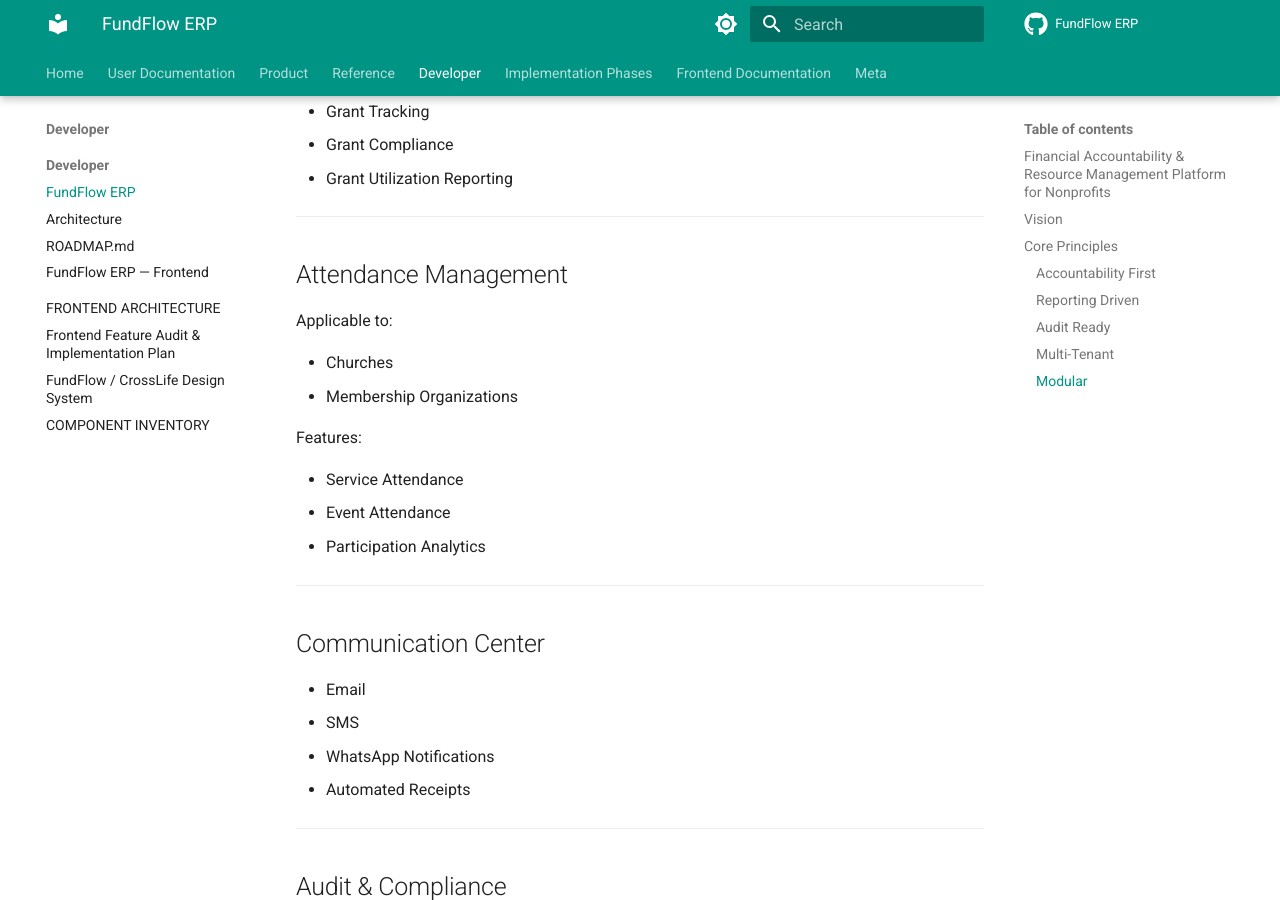
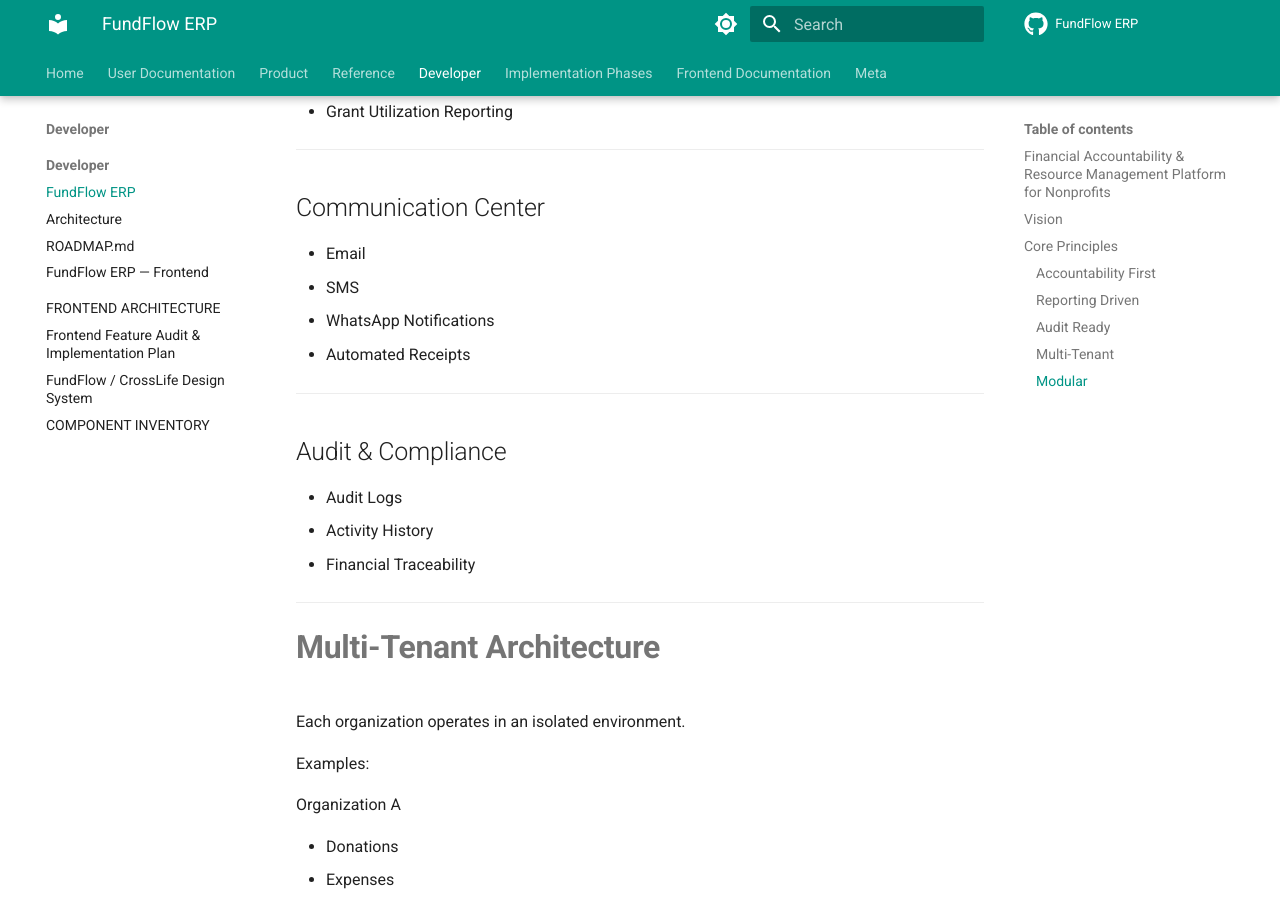
Before and after one commit to Amanijr/FundFlow, an MkDocs documentation site: the page built from docs/developer/project-overview.md, in a window 1280 px wide and 900 px high, scrolled down 5233 px. Built offline with MkDocs 1.6.1 and Material for MkDocs 9.7.7, drawn with Linux system fonts in a browser that asks for light colours; comment, search, counter and statistics services are not loaded; some of the changed text lies outside the part shown.

Commit message:
docs(developer): align overview and roadmap with CSO FundFlow

```diff
--- a/docs/developer/project-overview.md
+++ b/docs/developer/project-overview.md
@@ -6,12 +6,10 @@
 
 The platform is being built to serve:
 
-* Churches
 * NGOs
 * Charities
 * Foundations
 * Community Organizations
-* Religious Institutions
 * Educational Nonprofits
 * Donor-Funded Projects
 
@@ -190,21 +188,6 @@
 
 ---
 
-## Attendance Management
-
-Applicable to:
-
-* Churches
-* Membership Organizations
-
-Features:
-
-* Service Attendance
-* Event Attendance
-* Participation Analytics
-
----
-
 ## Communication Center
 
 * Email
```
Also changed, not shown: docs/developer/frontend-setup.md (+1 -3 lines), docs/developer/roadmap.md (+2 -6 lines).
